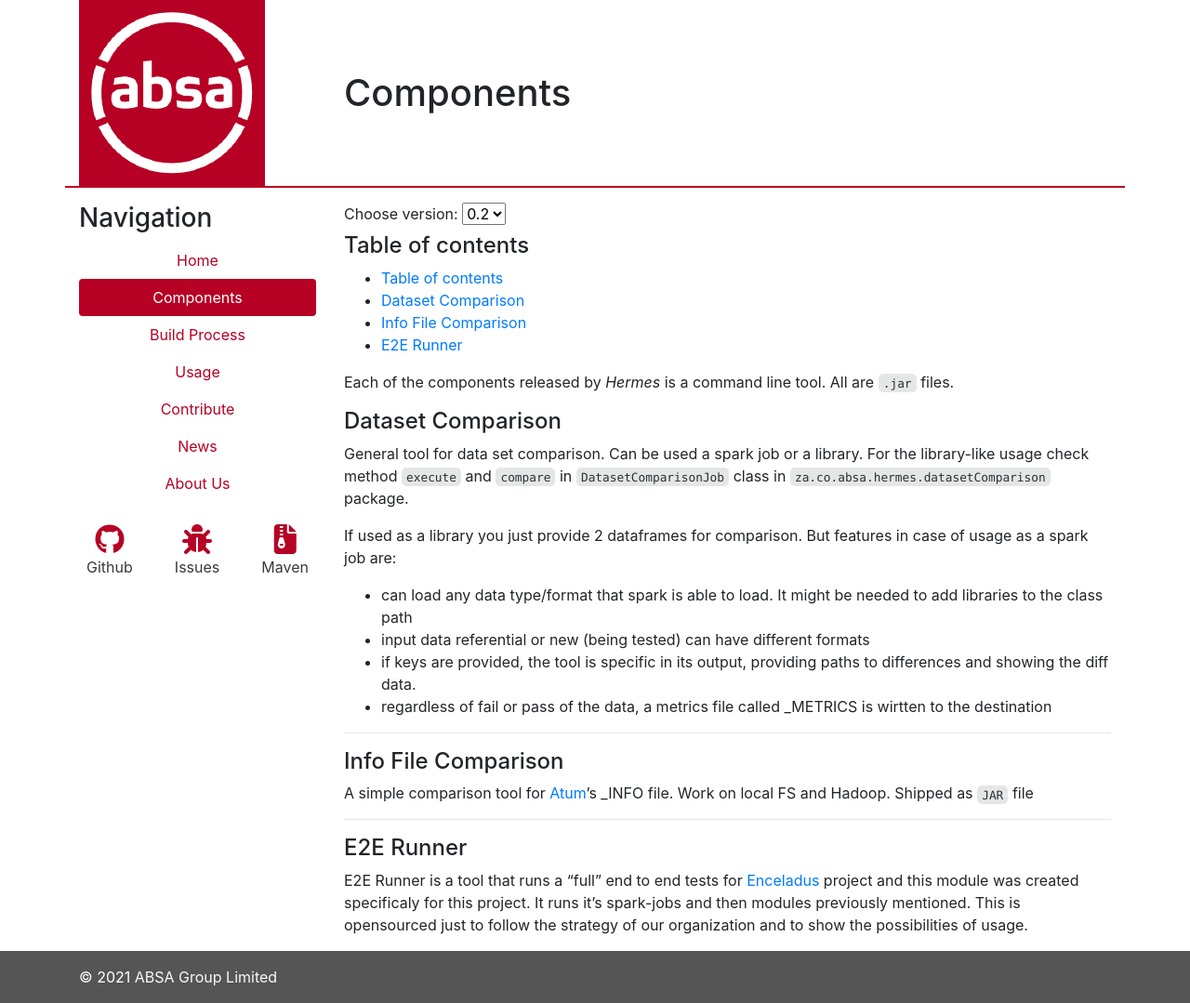
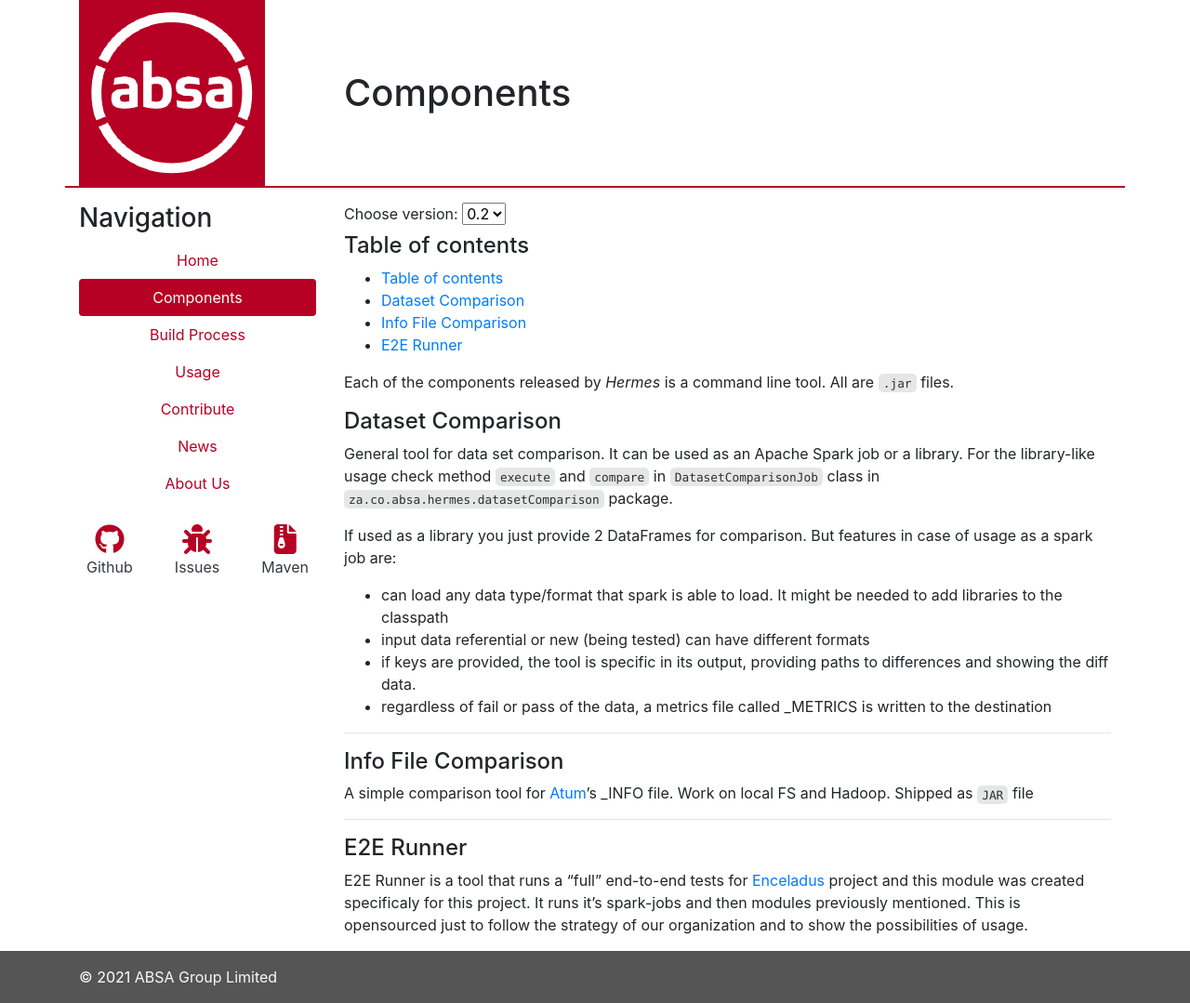
Before and after one commit to AbsaOSS/hermes, a Jekyll site: the page built from _docs/0.2/components.md, in a window 1280 px wide. Shown: the whole page at 93% size. Built offline with Jekyll 4.4.1, drawn with Linux system fonts in a browser that asks for light colours; nearby versions of some CDN libraries.

Commit message:
Apply comment, fix typos

```diff
--- a/_docs/0.2/components.md
+++ b/_docs/0.2/components.md
@@ -16,14 +16,14 @@
 
 #### Dataset Comparison
 
-General tool for data set comparison. Can be used a spark job or a library. For the library-like usage check method `execute` and `compare` in `DatasetComparisonJob` class in `za.co.absa.hermes.datasetComparison` package.
+General tool for data set comparison. It can be used as an Apache Spark job or a library. For the library-like usage check method `execute` and `compare` in `DatasetComparisonJob` class in `za.co.absa.hermes.datasetComparison` package.
 
-If used as a library you just provide 2 dataframes for comparison. But features in case of usage as a spark job are:
+If used as a library you just provide 2 DataFrames for comparison. But features in case of usage as a spark job are:
 
-- can load any data type/format that spark is able to load. It might be needed to add libraries to the class path
+- can load any data type/format that spark is able to load. It might be needed to add libraries to the classpath
 - input data referential or new (being tested) can have different formats
 - if keys are provided, the tool is specific in its output, providing paths to differences and showing the diff data.
-- regardless of fail or pass of the data, a metrics file called _METRICS is wirtten to the destination
+- regardless of fail or pass of the data, a metrics file called _METRICS is written to the destination
 
 ***
 
@@ -35,7 +35,7 @@
 
 #### E2E Runner
 
-E2E Runner is a tool that runs a "full" end to end tests for [Enceladus][gh-enceladus] project and this module was created specificaly for this project. It runs it's spark-jobs and then modules previously mentioned. This is opensourced just to follow the strategy of our organization and to show the possibilities of usage.
+E2E Runner is a tool that runs a "full" end-to-end tests for [Enceladus][gh-enceladus] project and this module was created specificaly for this project. It runs it's spark-jobs and then modules previously mentioned. This is opensourced just to follow the strategy of our organization and to show the possibilities of usage.
 
 [gh-atum]: https://github.com/AbsaOSS/atum
 [gh-enceladus]: https://github.com/AbsaOSS/enceladus
```
Also changed, not shown: _docs/0.2/usage.md (+3 -3 lines), _docs/0.3/components/dataset-comparison.md (+2 -2 lines), _docs/0.3/components/e2e-runner.md (+1 -1 lines).
